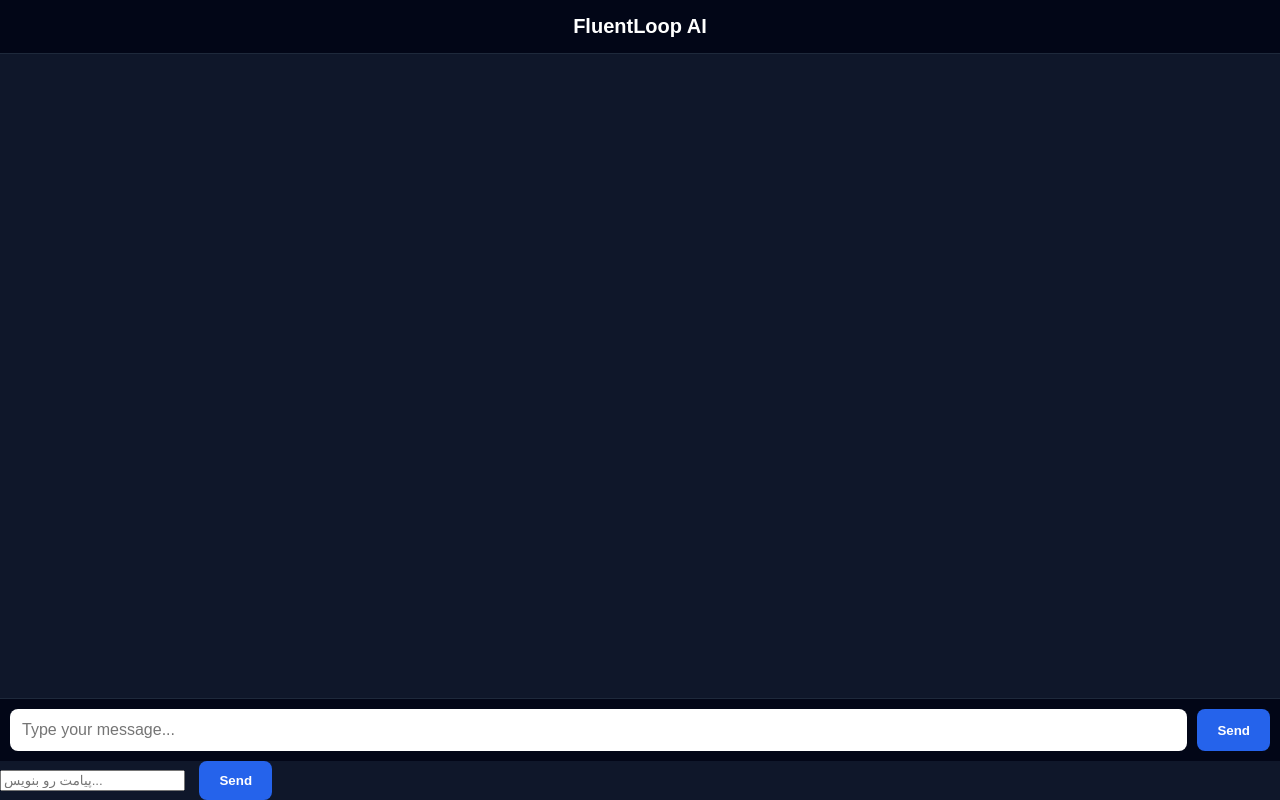
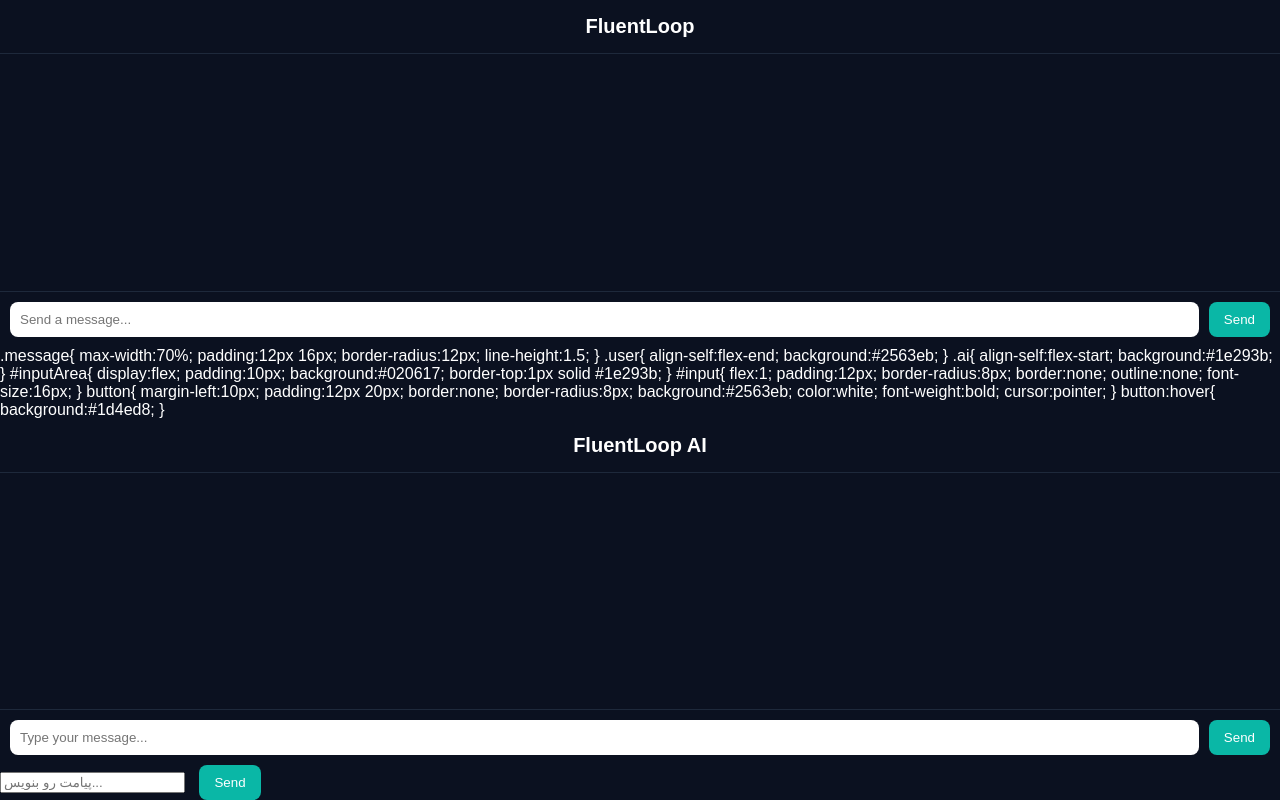
Before and after one commit to baharehafshar89-sudo/fluentloop-backend, a website: page index.html in a window 1280 px wide. Drawn offline with Linux system fonts and the light colour scheme.

Commit message:
Update index.html

```diff
--- a/index.html
+++ b/index.html
@@ -1,16 +1,18 @@
 <!DOCTYPE html>
 <html lang="en">
 <head>
+
 <meta charset="UTF-8">
 <meta name="viewport" content="width=device-width, initial-scale=1.0">
+
 <title>FluentLoop AI</title>
 
 <style>
 
 body{
 margin:0;
-font-family:Arial, Helvetica, sans-serif;
-background:#0f172a;
+font-family:Arial;
+background:#0B1120;
 color:white;
 display:flex;
 flex-direction:column;
@@ -18,22 +20,78 @@
 }
 
 header{
-background:#020617;
 padding:15px;
-text-align:center;
 font-size:20px;
 font-weight:bold;
-border-bottom:1px solid #1e293b;
+text-align:center;
+border-bottom:1px solid #1E293B;
 }
 
 #chat{
 flex:1;
 overflow-y:auto;
 padding:20px;
+}
+
+.message{
+margin-bottom:15px;
+padding:10px 14px;
+border-radius:10px;
+max-width:80%;
+}
+
+.user{
+background:#0AB7A6;
+align-self:flex-end;
+}
+
+.ai{
+background:#1E293B;
+}
+
+#inputArea{
 display:flex;
-flex-direction:column;
-gap:12px;
+padding:10px;
+border-top:1px solid #1E293B;
 }
+
+#input{
+flex:1;
+padding:10px;
+border-radius:8px;
+border:none;
+outline:none;
+}
+
+button{
+margin-left:10px;
+padding:10px 15px;
+background:#0AB7A6;
+border:none;
+border-radius:8px;
+color:white;
+cursor:pointer;
+}
+
+</style>
+</head>
+
+<body>
+
+<header>FluentLoop</header>
+
+<div id="chat"></div>
+
+<div id="inputArea">
+<input id="input" placeholder="Send a message...">
+<button onclick="sendMessage()">Send</button>
+</div>
+
+<script src="app.js"></script>
+
+</body>
+</html>
+
 
 .message{
 max-width:70%;
```
